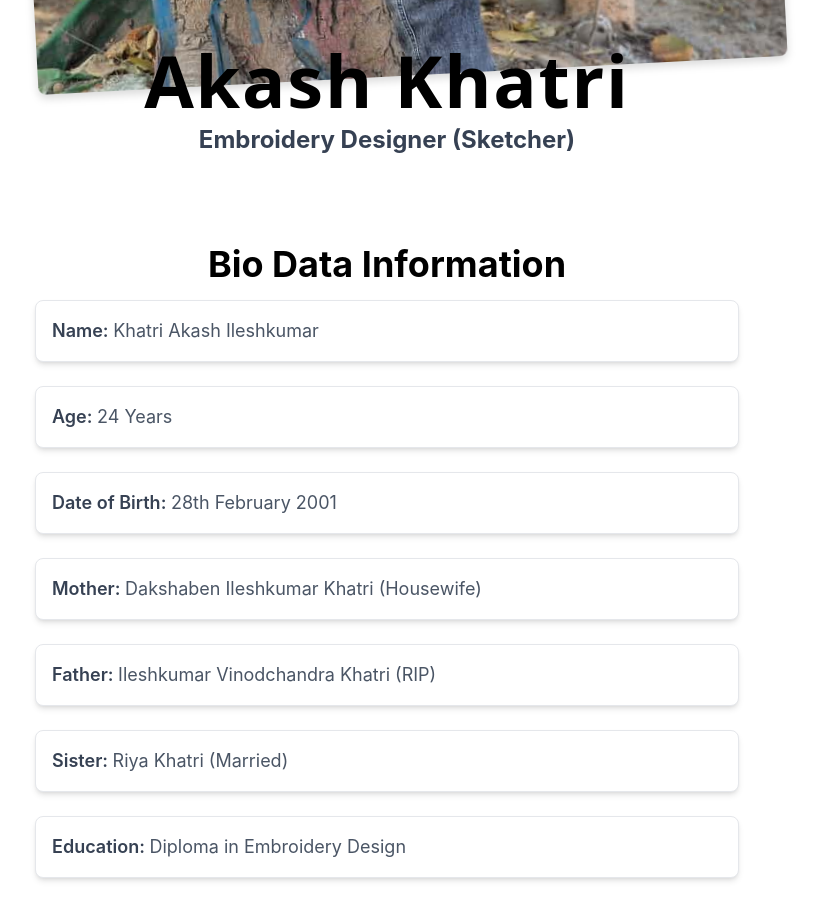
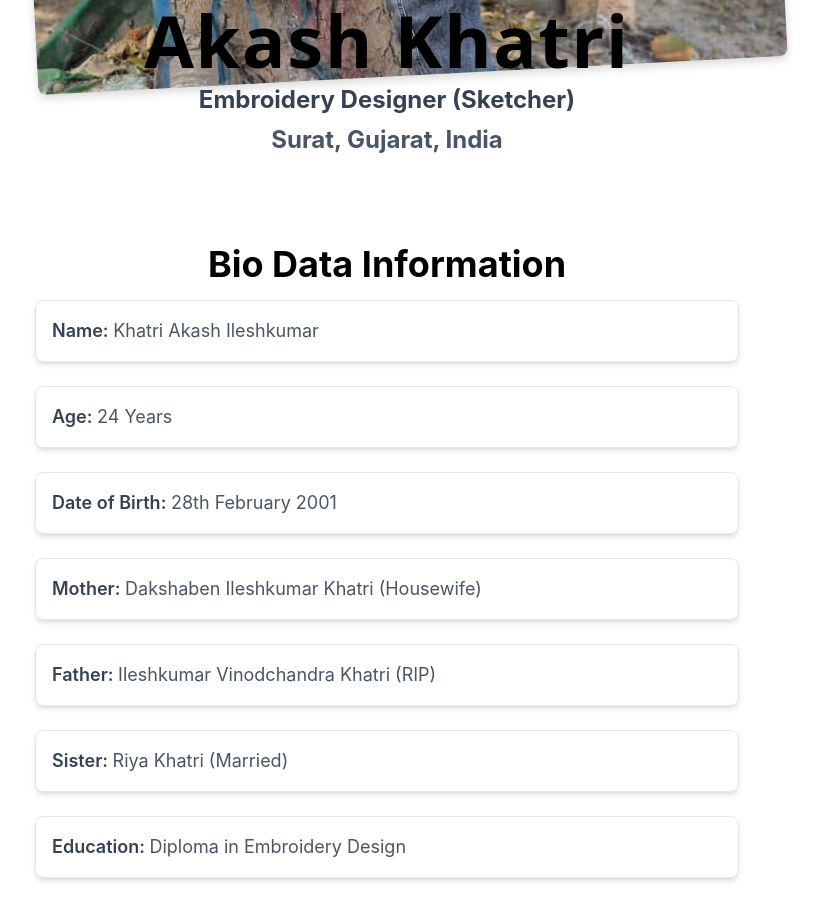
Before and after one commit to sagarkhatridk/AkashBIODATA, a React (Vite) app: page / in a window 1280 px wide. Shown: the part 940-1840 px from the top of the page, without its empty margins (253-1073 px from the left). Built offline with nearby package versions, Linux system fonts and the light colour scheme; a web font is replaced by a local one.

Commit message:
Updated content or design

```diff
--- a/src/Utils/info.json
+++ b/src/Utils/info.json
@@ -1,6 +1,7 @@
 {
   "name": "Akash Khatri",
   "current_position": " Embroidery Designer (Sketcher)",
+  "location": " Surat, Gujarat, India",
 
   "work_experience": [
     {
--- a/src/components/MainSection.jsx
+++ b/src/components/MainSection.jsx
@@ -26,6 +26,9 @@ export default function MainSection(props) {
           <p className="mt-2 text-2xl text-gray-700 z-20 font-bold">
             {props.data.current_position}
           </p>
+          <p className="mt-2 text-2xl text-gray-600 z-20 font-bold">
+            {props.data.location}
+          </p>
         </motion.div>
       </div>
       <motion.div
```
